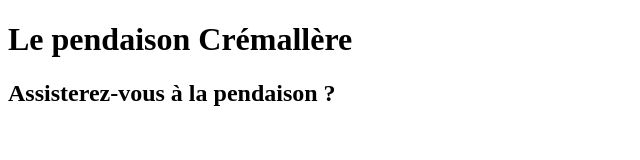
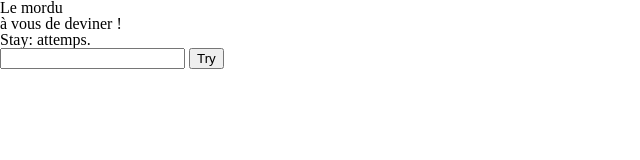
Before and after one commit to UmeBoshi-Cyrille/Pendu, a plain HTML site: page index.html in a window 1280 px wide. Shown: the whole page, without its empty margins (0-640 px from the left). Drawn offline with Linux system fonts and the light colour scheme.

Commit message:
add reset.css and html structure

```diff
--- a/index.html
+++ b/index.html
@@ -4,16 +4,28 @@
     <meta charset="UTF-8">
     <meta http-equiv="X-UA-Compatible" content="IE=edge">
     <meta name="viewport" content="width=device-width, initial-scale=1.0">
+    <link rel="stylesheet" href="reset.css">
+    <link rel="stylesheet" href="style.css">
     <title>Document</title>
 </head>
 <body>
     <Header>
-        <h1>Le pendaison Crémallère</h1>
+        <h1>Le mordu</h1>
     </Header>
     <main>
-        <h2>Assisterez-vous à la pendaison ? </h2>
-
+        <h2>à vous de deviner !</h2>
+        <div class="box_word" id="wordToGuess">
+            <ul id="letters" class="letters"></ul>
+        </div>
+        <div class="counter_box" id="counter_in">
+            <p id="counter_p">Stay: <span id="counter"></span> attemps.</p>
+        </div>
+        <div>
+            <input type="text" id="letter" class="letter_in">
+            <input type="submit" name="submit" id="submit" value="Try">
+        </div>
 
     </main>
+    <script src="index.js"></script>
 </body>
 </html>
--- /dev/null
+++ b/reset.css
@@ -0,0 +1,43 @@
+html, body, div, span, applet, object, iframe,
+h1, h2, h3, h4, h5, h6, p, blockquote, pre,
+a, abbr, acronym, address, big, cite, code,
+del, dfn, em, img, ins, kbd, q, s, samp,
+small, strike, strong, sub, sup, tt, var,
+b, u, i, center,
+dl, dt, dd, ol, ul, li,
+fieldset, form, label, legend,
+table, caption, tbody, tfoot, thead, tr, th, td,
+article, aside, canvas, details, embed,
+figure, figcaption, footer, header, hgroup,
+menu, nav, output, ruby, section, summary,
+time, mark, audio, video {
+	margin: 0;
+	padding: 0;
+	border: 0;
+	font-size: 100%;
+	font: inherit;
+	vertical-align: baseline;
+}
+/* HTML5 display-role reset for older browsers */
+article, aside, details, figcaption, figure,
+footer, header, hgroup, menu, nav, section {
+	display: block;
+}
+body {
+	line-height: 1;
+}
+ol, ul {
+	list-style: none;
+}
+blockquote, q {
+	quotes: none;
+}
+blockquote:before, blockquote:after,
+q:before, q:after {
+	content: '';
+	content: none;
+}
+table {
+	border-collapse: collapse;
+	border-spacing: 0;
+}
```
